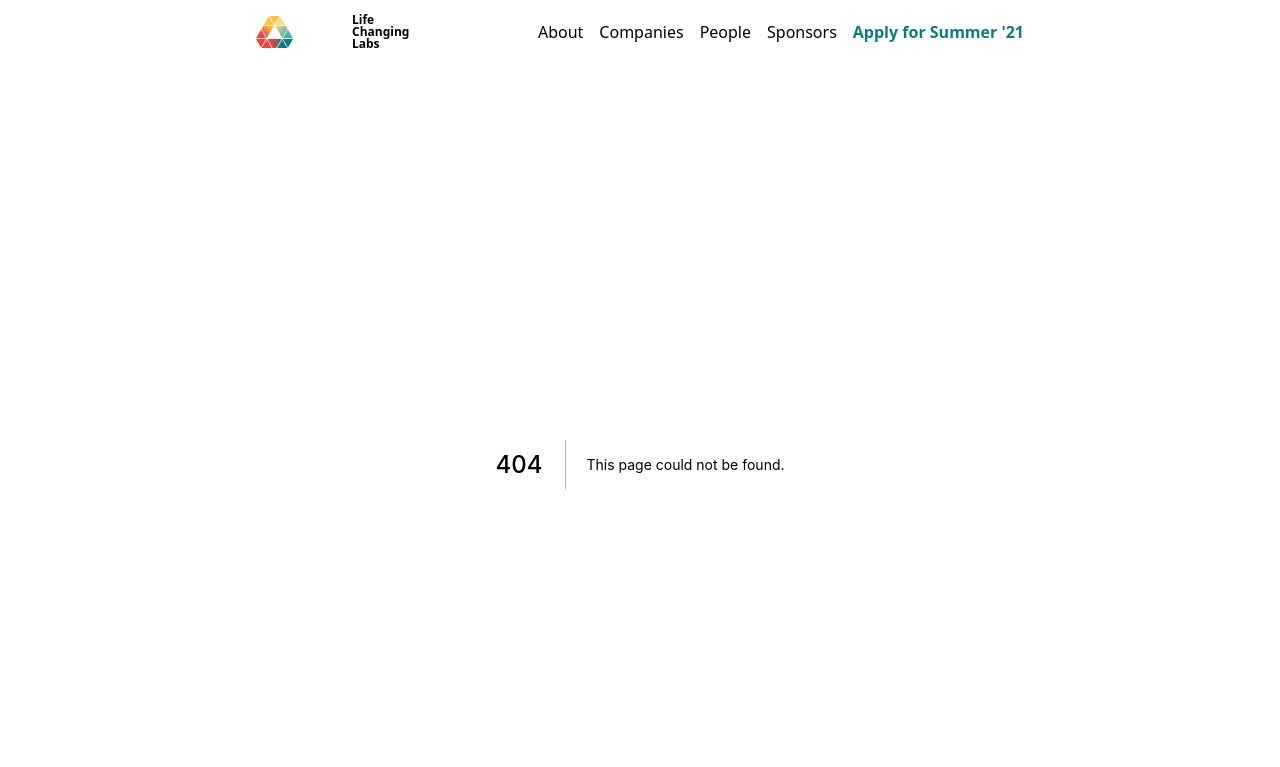
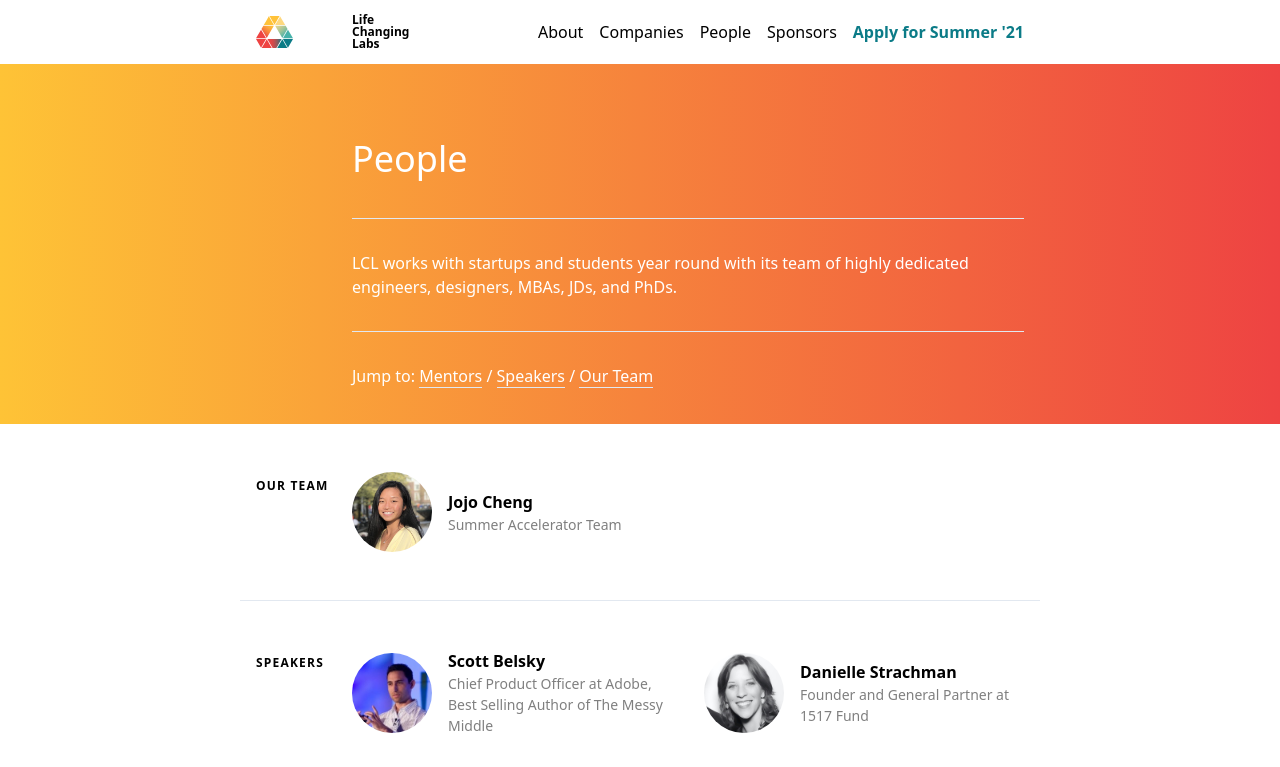
Before and after one commit to wwsalmon/lcl-website, a Next.js app: page /people in a window 1280 px wide. Before the commit this address had no page. Shown: the top 767 px of the page. Built offline with nearby package versions, Linux system fonts and the light colour scheme.

Commit message:
add people page

```diff
--- a/components/navbar.tsx
+++ b/components/navbar.tsx
@@ -18,7 +18,7 @@
                 <div className="flex-grow">
                     <div className="flex text-black items-center">
                         <Link href="/"><a className="font-black text-xs leading-none z-20">Life <br/>Changing <br/>Labs </a></Link>
-                        <div className={`flex items-center ml-auto lcl-navbar-menu ${menuOpen ? "selected" : ""}`}>
+                        <div className={`flex items-center ml-auto lcl-navbar-menu z-10 ${menuOpen ? "selected" : ""}`}>
                             <Link href="/about"><a className="mr-4">About</a></Link>
                             <Link href="/companies"><a className="mr-4">Companies</a></Link>
                             <Link href="/people"><a className="mr-4">People</a></Link>
--- /dev/null
+++ b/components/people-grid.tsx
@@ -0,0 +1,21 @@
+export default function PeopleGrid({data}: {
+    data: {
+       name: string,
+       headshot: string,
+       label: string
+    }[]
+}) {
+    return (
+        <div className="grid sm:grid-cols-2 gap-8">
+            {data.map(x => (
+                <div className="flex items-center">
+                    <img src={x.headshot} alt={`Headshot of ${x.name}`} className="w-20 h-20 rounded-full mr-4"/>
+                    <div>
+                        <h3 className="font-bold">{x.name}</h3>
+                        <p className="opacity-50 text-sm">{x.label}</p>
+                    </div>
+                </div>
+            ))}
+        </div>
+    )
+}
--- a/content/people.json
+++ b/content/people.json
@@ -28,5 +28,12 @@
       "label": "Senior Lecturer & Director of Engineering Enterprise Program at Cornell University",
       "headshot": "/img/uploads/john.jpg"
     }
+  ],
+  "team": [
+    {
+      "name": "Jojo Cheng",
+      "label": "Summer Accelerator Team",
+      "headshot": "/img/uploads/jojo.jpg"
+    }
   ]
 }
--- a/pages/companies.tsx
+++ b/pages/companies.tsx
@@ -4,16 +4,16 @@
 export default function Companies() {
     return (
         <>
-            <div className="w-full lcl-grad-3-sideways">
+            <div className="w-full lcl-grad-3-sideways py-1">
                 <TwoCol label="">
                     <h1 className="text-4xl font-light mb-8 mt-16">Companies</h1>
                     <hr/>
-                    <div className="flex my-8">
+                    <div className="sm:flex my-8">
                         <div>
                             <p className="font-black text-4xl">80+</p>
                             <p className="lcl-bold-uppercase">Startups launched</p>
                         </div>
-                        <div className="sm:ml-16">
+                        <div className="sm:ml-16 mt-4 sm:mt-0">
                             <p className="font-black text-4xl">$20m+</p>
                             <p className="lcl-bold-uppercase">Funding raised</p>
                         </div>
--- /dev/null
+++ b/pages/people.tsx
@@ -0,0 +1,35 @@
+import TwoCol from "../components/twocol";
+import {speakers, mentors, team} from "../content/people.json";
+import PeopleGrid from "../components/people-grid";
+
+export default function People() {
+    return (
+        <>
+            <div className="w-full lcl-grad-3-sideways py-1">
+                <TwoCol label="">
+                    <h1 className="text-4xl font-light mb-8 mt-16">People</h1>
+                    <hr/>
+                    <p className="my-8">LCL works with startups and students year round with its team of highly dedicated engineers, designers, MBAs, JDs, and PhDs.</p>
+                    <hr/>
+                    <div className="my-8">
+                        <span>Jump to: </span>
+                        <a href="#mentors" className="border-b">Mentors</a><span> / </span>
+                        <a href="#speakers" className="border-b">Speakers</a><span> / </span>
+                        <a href="#team" className="border-b">Our Team</a>
+                    </div>
+                </TwoCol>
+            </div>
+            <div className="my-12">
+                <TwoCol label="Our Team" id="team" className="my-12 pb-12 border-b" mobileLabel={true}>
+                    <PeopleGrid data={team}/>
+                </TwoCol>
+                <TwoCol label="Speakers" id="speakers" className="my-12 pb-12 border-b" mobileLabel={true}>
+                    <PeopleGrid data={speakers}/>
+                </TwoCol>
+                <TwoCol label="Mentors" id="mentors" mobileLabel={true}>
+                    <PeopleGrid data={mentors}/>
+                </TwoCol>
+            </div>
+        </>
+    )
+}
--- a/styles/globals.css
+++ b/styles/globals.css
@@ -14,6 +14,10 @@
 
 b {
     @apply font-bold;
+}
+
+.opacity-25, .opacity-50, .opacity-75, .opacity-100 {
+    z-index: 5;
 }
 
 .lcl-red{
```
Also changed, not shown: public/img/uploads/Jojo.jpg (added).
